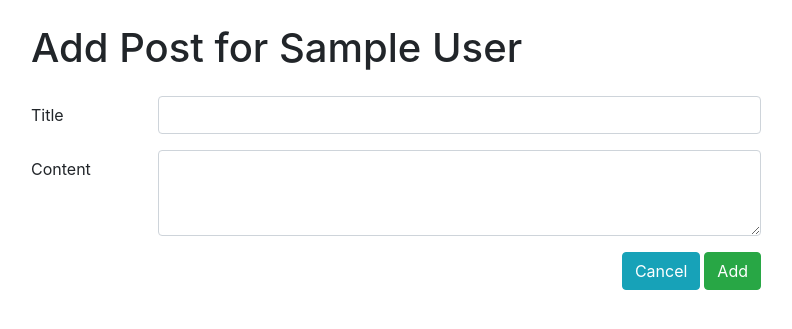
After one commit to chad-schroeder/blogly, a Flask app: page /users/1/posts/new in a window 1280 px wide. The commit adds this page. Shown: the top 329 px of the page, without its empty margins (244-1036 px from the left). Run offline with Flask 2, Linux system fonts and the light colour scheme; tables that the repository leaves empty hold one stand-in row (values such as "Sample post"); parts of the project's set-up code (start-up, migrations or seed data) failed here and were passed over; some libraries are stand-ins or nearby versions.

Commit message:
first commit

```diff
--- a/app.py
+++ b/app.py
@@ -1,7 +1,7 @@
 """Blogly application."""
 
 from flask import Flask, request, redirect, render_template
-from models import db, connect_db, User
+from models import db, connect_db, User, Post
 
 app = Flask(__name__)
 app.config['SQLALCHEMY_DATABASE_URI'] = 'postgresql:///blogly'
@@ -32,7 +32,7 @@ def show_users():
     return render_template('/user-listing.html', users=users)
 
 
-@app.route('/users/new', methods=['POST'])
+@app.route('/users', methods=['POST'])
 def add_user():
     """Add user to database."""
 
@@ -60,7 +60,8 @@ def display_user(user_id):
     """Show user details."""
 
     user = User.query.get_or_404(user_id)
-    return render_template('/user-detail.html', user=user)
+    posts = user.posts
+    return render_template('/user-detail.html', user=user, posts=posts)
 
 
 @app.route('/users/<int:user_id>/edit')
@@ -75,12 +76,11 @@ def edit_user_form(user_id):
 def edit_user(user_id):
     """Edit user details form."""
 
-    first_name = request.form.get('first_name')
-    last_name = request.form.get('last_name')
-    image_url = request.form.get('image_url', None)
+    user = User.query.get_or_404(user_id)
+    user.first_name = request.form.get('first_name')
+    user.last_name = request.form.get('last_name')
+    user.image_url = request.form.get('image_url', None)
 
-    user = User(
-        first_name=first_name, last_name=last_name, image_url=image_url)
     db.session.add(user)
     db.session.commit()
 
@@ -96,3 +96,26 @@ def delete_user(user_id):
     db.session.commit()
 
     return redirect('/users', code=302)
+
+
+@app.route('/users/<int:user_id>/posts/new')
+def new_post_form(user_id):
+    """New post form."""
+
+    user = User.query.get_or_404(user_id)
+    return render_template('/posts-form.html', user=user)
+
+
+@app.route('/users/<int:user_id>/posts', methods=['POST'])
+def add_new_post(user_id):
+    """Add new post to database."""
+
+    user = User.query.get_or_404(user_id)
+    title = request.form.get('post_title')
+    content = request.form.get('post_content')
+
+    post = Post(title=title, content=content, user_id=user.id)
+    db.session.add(post)
+    db.session.commit()
+
+    return redirect(f'/users/{user_id}', code=302)
--- /dev/null
+++ b/templates/posts-form.html
@@ -0,0 +1,37 @@
+{% extends 'base.html' %} {% block title %} New Post Form {% endblock %} {%
+block content %}
+
+<h1 class="mb-4">Add Post for {{ user.first_name }} {{ user.last_name }}</h1>
+
+<form action="/users/{{ user.id }}/posts" method="POST">
+  <div class="form-group row">
+    <label for="post_title" class="col-sm-2 col-form-label">Title</label>
+    <div class="col-sm-10">
+      <input
+        type="text"
+        class="form-control"
+        id="post_title"
+        name="post_title"
+        required
+      />
+    </div>
+  </div>
+  <div class="form-group row">
+    <label for="post_content" class="col-sm-2 col-form-label">Content</label>
+    <div class="col-sm-10">
+      <textarea
+        class="form-control"
+        id="post_content"
+        name="post_content"
+        rows="3"
+        required
+      ></textarea>
+    </div>
+  </div>
+  <div class="d-flex justify-content-end">
+    <a class="btn btn-info mr-1" href="/users/{{ user.id }}" role="button">Cancel</a>
+    <button type="submit" class="btn btn-success">Add</button>
+  </div>
+</form>
+
+{% endblock %}
--- a/templates/user-add.html
+++ b/templates/user-add.html
@@ -3,7 +3,7 @@ block content %}
 
 <h1>Create a user</h1>
 
-<form method="POST">
+<form action="/users" method="POST">
   <div class="form-group">
     <label for="first_name">First Name</label>
     <input
```
Also changed, not shown: models.py (+17 -0 lines), templates/post-details.html (added, +17 -0 lines), templates/posts-edit.html (added, +38 -0 lines), templates/user-detail.html (+7 -0 lines).
